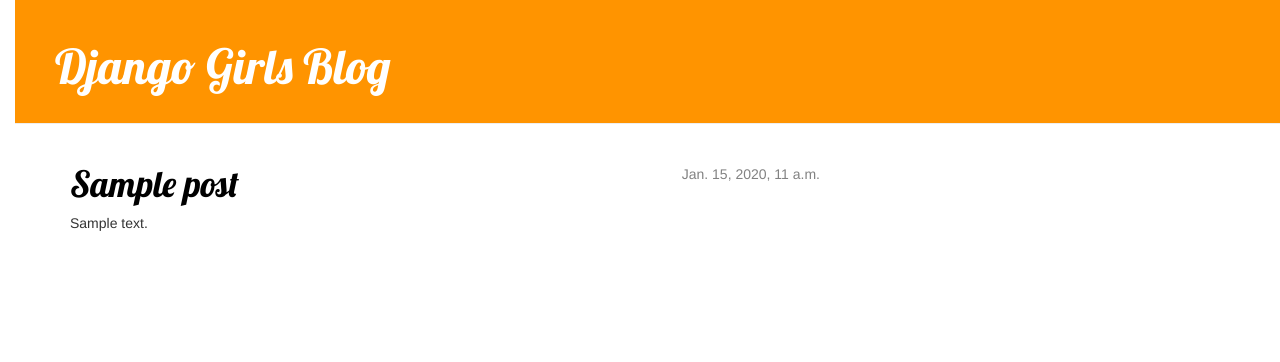
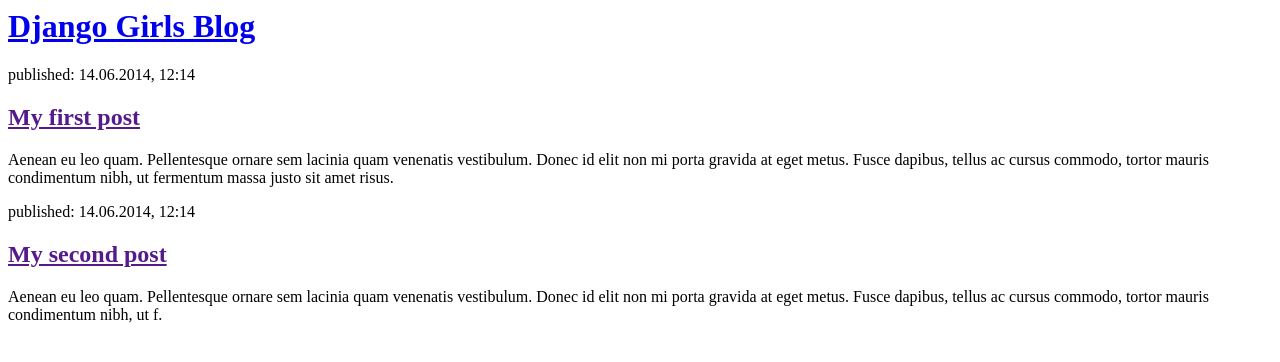
Before and after one commit to jen-thomas/my-first-blog, a Django app: page / in a window 1280 px wide. Shown: the top 362 px of the page. Run offline with Django 3.2, Linux system fonts and the light colour scheme; tables that the repository leaves empty hold one stand-in row (values such as "Sample post"); some libraries are stand-ins or nearby versions.

Commit message:
Added html and url files.

```diff
--- a/blog/templates/blog/post_list.html
+++ b/blog/templates/blog/post_list.html
@@ -1,12 +1,22 @@
-{% extends "blog/base.html" %}
-{% block content %}
-    {% for post in posts %}
-        <div class="post">
-            <div class="date">
-                {{ post.published_date }}
-            </div>
-            <h1><a href="{% url "post_detail" pk=post.pk %}">{{ post.title }}</a></h1>
-            <p>{{ post.text|linebreaks }}</p>
+<html>
+    <head>
+        <title>Django Girls blog</title>
+    </head>
+    <body>
+        <div>
+            <h1><a href="/">Django Girls Blog</a></h1>
         </div>
-    {% endfor %}
-{% endblock content %}
+
+        <div>
+            <p>published: 14.06.2014, 12:14</p>
+            <h2><a href="">My first post</a></h2>
+            <p>Aenean eu leo quam. Pellentesque ornare sem lacinia quam venenatis vestibulum. Donec id elit non mi porta gravida at eget metus. Fusce dapibus, tellus ac cursus commodo, tortor mauris condimentum nibh, ut fermentum massa justo sit amet risus.</p>
+        </div>
+
+        <div>
+            <p>published: 14.06.2014, 12:14</p>
+            <h2><a href="">My second post</a></h2>
+            <p>Aenean eu leo quam. Pellentesque ornare sem lacinia quam venenatis vestibulum. Donec id elit non mi porta gravida at eget metus. Fusce dapibus, tellus ac cursus commodo, tortor mauris condimentum nibh, ut f.</p>
+        </div>
+    </body>
+</html>
--- a/blog/urls.py
+++ b/blog/urls.py
@@ -1,7 +1,6 @@
-from django.conf.urls import url
+from django.urls import path
 from . import views
 
 urlpatterns = [
-    url(r'^$', views.post_list, name='post_list'),
-    url(r'^post/(?P<pk>[0-9]+)/$', views.post_detail, name='post_detail'),
+    path('', views.post_list, name='post_list'),
 ]
--- a/blog/views.py
+++ b/blog/views.py
@@ -4,8 +4,8 @@ from .models import Post
 
 # Create your views here.
 def post_list(request):
-    posts = Post.objects.filter(published_date__lte=timezone.now()).order_by('published_date')
-    return render(request, 'blog/post_list.html', {'posts':posts})
+    #posts = Post.objects.filter(published_date__lte=timezone.now()).order_by('published_date')
+    return render(request, 'blog/post_list.html')
 
 def post_detail(request, pk):
     post = get_object_or_404(Post, pk=pk)
--- a/mysite/urls.py
+++ b/mysite/urls.py
@@ -1,8 +1,7 @@
-from django.urls import include, path
-from django.conf.urls import url
 from django.contrib import admin
+from django.urls import path, include
 
 urlpatterns = [
     path('admin/', admin.site.urls),
-    url(r'', include('blog.urls')),
+    path('', include('blog.urls')),
 ]
--- /dev/null
+++ b/requirements.txt
@@ -0,0 +1,4 @@
+Django==2.2.12
+pkg-resources==0.0.0
+pytz==2019.3
+sqlparse==0.3.1
```
Also changed, not shown: 1 other file.
